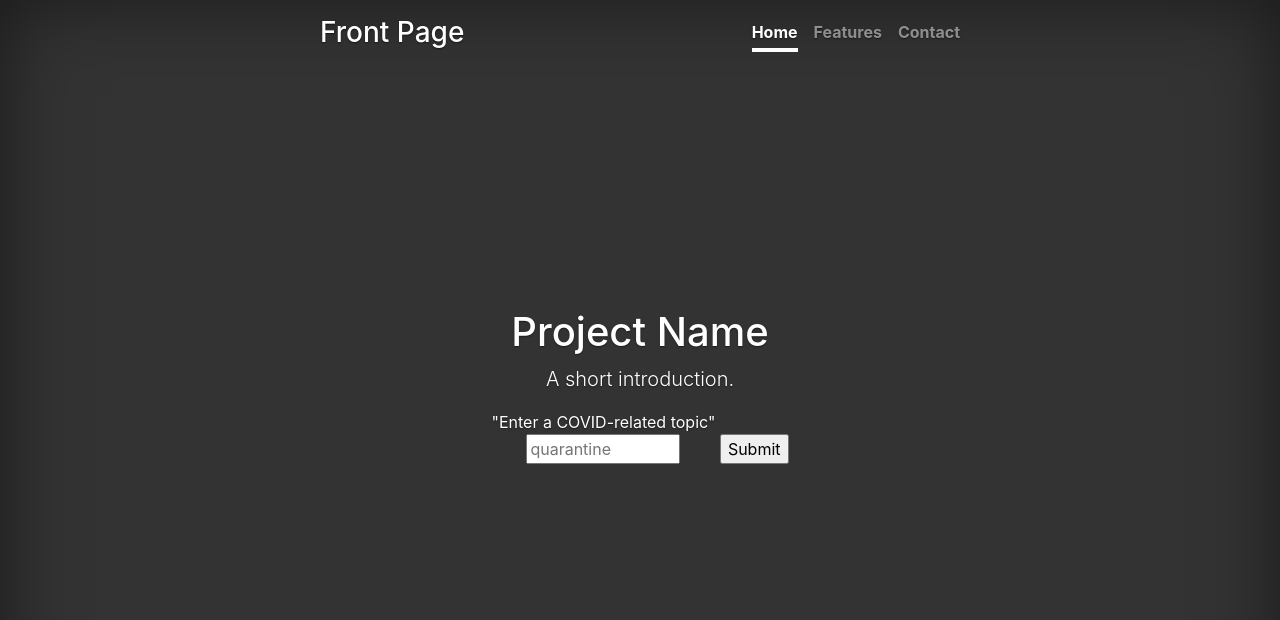
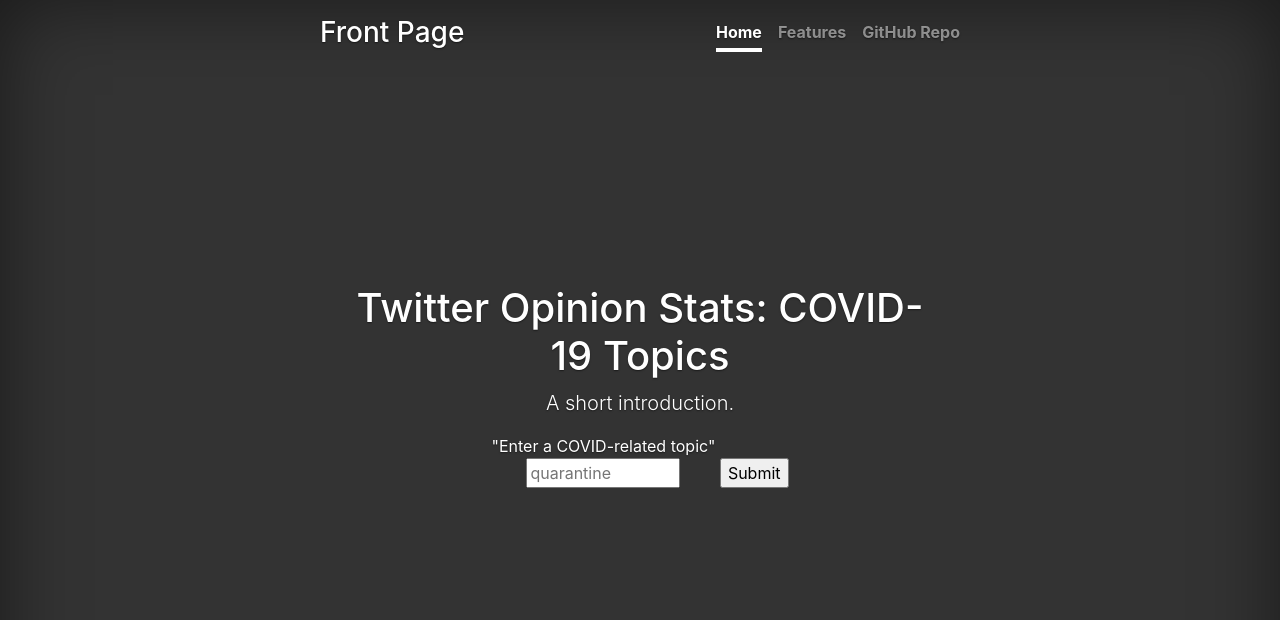
Before and after one commit to lynn-qiao/twi-opinions, a Flask app: page / in a window 1280 px wide. Shown: the top 620 px of the page. Run offline with Flask 2, Linux system fonts and the light colour scheme; some libraries are stand-ins or nearby versions.

Commit message:
html modify

```diff
--- a/server.py
+++ b/server.py
@@ -59,9 +59,6 @@ def result():
     e_chart_json=e_chart.to_json()
 
 
-
-
-
     return render_template('graph.html', shape=shape, s_chart=s_chart_json, e_chart=e_chart_json, img_data=wordcloud)
 
 
--- a/templates/index.html
+++ b/templates/index.html
@@ -40,13 +40,13 @@
       <nav class="nav nav-masthead justify-content-center">
         <a class="nav-link active" href="#">Home</a>
         <a class="nav-link" href="#">Features</a>
-        <a class="nav-link" href="#">Contact</a>
+        <a class="nav-link" href="https://github.com/lynn-qiao/twi-opinions">GitHub Repo</a>
       </nav>
     </div>
   </header>
 
   <main role="main" class="inner cover">
-    <h1 class="cover-heading">Project Name</h1>
+    <h1 class="cover-heading">Twitter Opinion Stats: COVID-19 Topics</h1>
     <p class="lead">A short introduction.</p>
     <p class="lead">
       <form action="result" method="GET">
```
Also changed, not shown: templates/css/cover.css (renamed from templates/cover.css).
